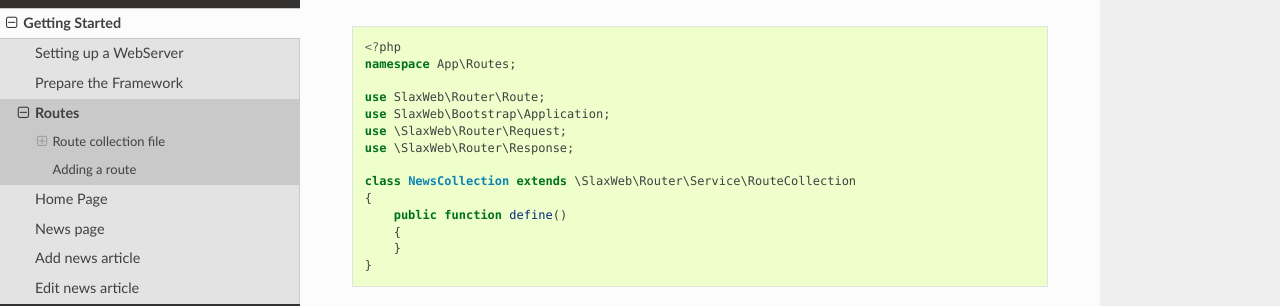
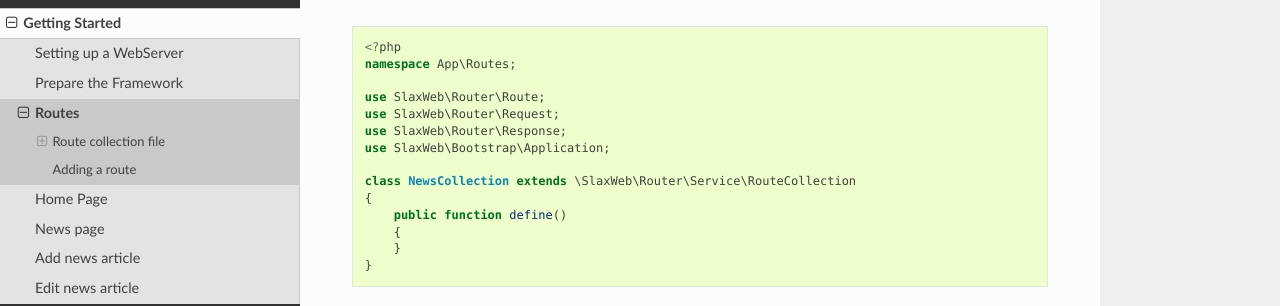
Before and after one commit to SlaxWeb/Framework, a Sphinx documentation site: the page built from docs/source/gettingstarted/routes.rst, in a window 1280 px wide and 900 px high, scrolled down 493 px. Shown: the part 153-459 px from the top of the window. Built offline with Sphinx 7.4.7 and the Read the Docs theme 2.0.0, drawn with Linux system fonts in a browser that asks for light colours; formulas are drawn with MathJax 3.

Commit message:
Removed leading backslashes and sorted use statements.

```diff
--- a/docs/source/gettingstarted/routes.rst
+++ b/docs/source/gettingstarted/routes.rst
@@ -34,9 +34,9 @@ with the following contents::
     namespace App\Routes;
 
     use SlaxWeb\Router\Route;
+    use SlaxWeb\Router\Request;
+    use SlaxWeb\Router\Response;
     use SlaxWeb\Bootstrap\Application;
-    use \SlaxWeb\Router\Request;
-    use \SlaxWeb\Router\Response;
 
     class NewsCollection extends \SlaxWeb\Router\Service\RouteCollection
     {
```
